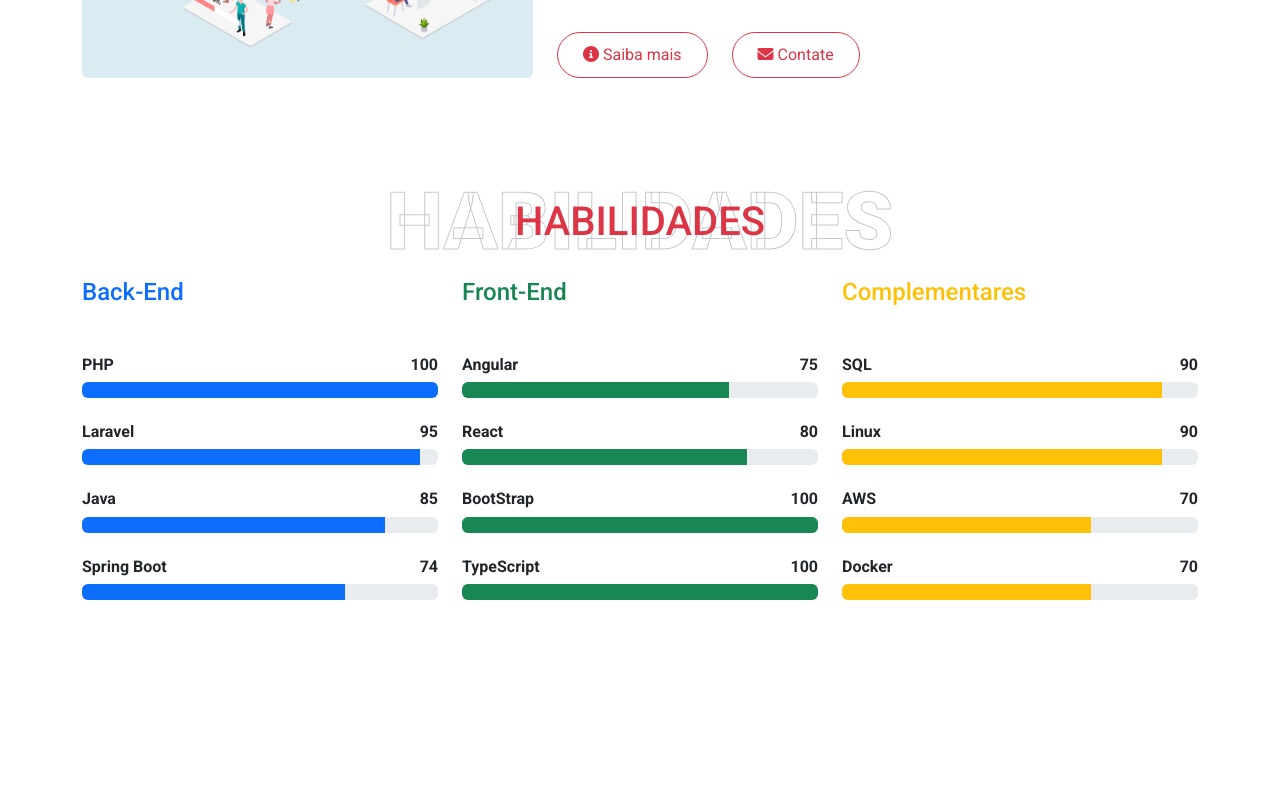
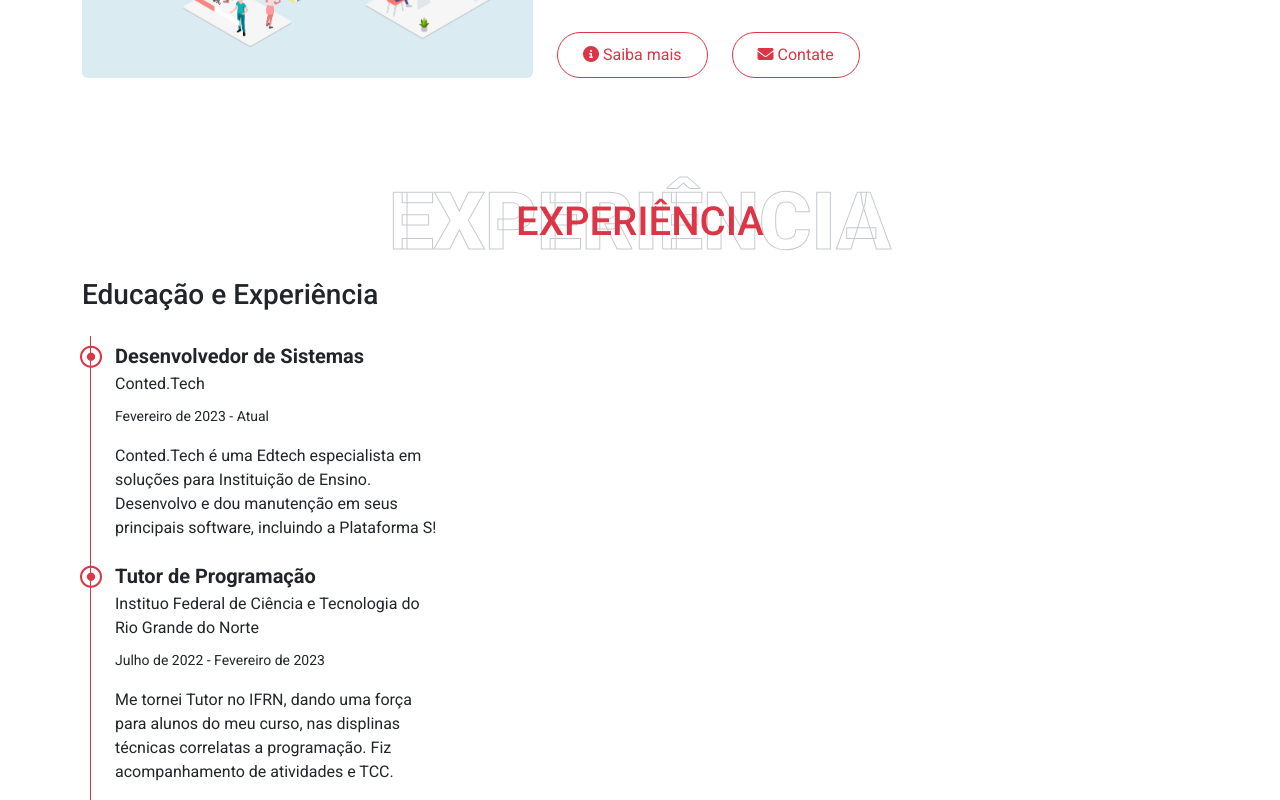
Before and after one commit to dilsoncampelo10/portifolio, an Angular app: page / in a window 1280 px wide. Shown: the part 1260-2060 px from the top of the page. Before the commit the page ends 1932 px from the top, so only its background shows below. Built offline with nearby package versions, Linux system fonts and the light colour scheme.

Commit message:
experience are

```diff
--- a/src/app/app.module.ts
+++ b/src/app/app.module.ts
@@ -7,6 +7,7 @@ import { HeaderComponent } from './components/header/header.component';
 import { NavbarComponent } from './components/navbar/navbar.component';
 import { AboutComponent } from './components/about/about.component';
 import { SkillComponent } from './components/skill/skill.component';
+import { ExperienceComponent } from './components/experience/experience.component';
 
 @NgModule({
   declarations: [
@@ -15,7 +16,8 @@ import { SkillComponent } from './components/skill/skill.component';
     HeaderComponent,
     NavbarComponent,
     AboutComponent,
-    SkillComponent
+    SkillComponent,
+    ExperienceComponent
   ],
   imports: [
     BrowserModule
--- /dev/null
+++ b/src/app/components/experience/experience.component.html
@@ -0,0 +1,25 @@
+<section class="container-fluid py-5" id="experience">
+  <div class="container">
+      <div class="position-relative d-flex align-items-center justify-content-center">
+          <h1 class="display-1 text-uppercase text-white title-section">Experiência</h1>
+          <h1 class="position-absolute text-uppercase text-danger">Experiência</h1>
+      </div>
+      <div class="row align-items-center">
+          <div class="col-lg-4">
+              <h3 class="mb-4">Educação e Experiência</h3>
+              <div class="border-start border-danger pt-2 ps-4 ms-2">
+                  <div class="position-relative ex-me mb-4" *ngFor="let experience of experiences">
+                      <i class="far fa-dot-circle text-danger position-absolute exp-circle"></i>
+                      <h5 class="fw-bold mb-1">{{experience.title}}</h5>
+                      <p class="mb-2">{{experience.locale}}</p>
+                      <p><small>{{experience.date}}</small></p>
+                      <p>
+                          {{experience.description}}
+                      </p>
+                  </div>
+
+              </div>
+          </div>
+      </div>
+  </div>
+</section>
--- /dev/null
+++ b/src/app/components/experience/experience.component.scss
@@ -0,0 +1,5 @@
+.exp-circle{
+  font-size: 22px;
+  top: 2px;
+  left: -35px;
+}
--- /dev/null
+++ b/src/app/components/experience/experience.component.ts
@@ -0,0 +1,11 @@
+import { Component } from '@angular/core';
+import { IExperience } from 'src/app/interfaces/IExperience';
+
+@Component({
+  selector: 'app-experience',
+  templateUrl: './experience.component.html',
+  styleUrls: ['./experience.component.scss']
+})
+export class ExperienceComponent {
+    experiences: IExperience[] = [{title:'Desenvolvedor de Sistemas',locale:'Conted.Tech',date:'Fevereiro de 2023 - Atual',description:'Conted.Tech é uma Edtech especialista em soluções para Instituição de Ensino. Desenvolvo e dou manutenção em seus principais software, incluindo a Plataforma S!'},{title:'Tutor de Programação',locale:'Instituo Federal de Ciência e Tecnologia do Rio Grande do Norte',date:'Julho de 2022 - Fevereiro de 2023',description:'Me tornei Tutor no IFRN, dando uma força para alunos do meu curso, nas displinas técnicas correlatas a programação. Fiz acompanhamento de atividades e TCC.'},{title:'Desenvolvedor Web',locale:'Autônomo',date:'Junho de 2022 - Fevereiro de 2023',description:'Desenvolvimento de sites, como o site para o laboratório Maker e o site com sistema de gerenciamento do Nuarte, ambos para o IFRN.'},{title:'Curso Teńcico de Informática',locale:'Instituo Federal de Ciência e Tecnologia do Rio Grande do Norte',date:'Março de 2019 - Fevereiro de 2023',description:'Foi no IFRN que descobri a programação, aprendi sobre desenlvolvimento, redes de computadores, banco de dados e etc.'}]
+}
--- a/src/app/components/header/header.component.ts
+++ b/src/app/components/header/header.component.ts
@@ -6,25 +6,10 @@ import { Component } from '@angular/core';
   styleUrls: ['./header.component.scss']
 })
 export class HeaderComponent {
-  textoOriginal = "Desenvolvedor de Software, Desenvolvedor Back-End, Desenvolvedor PHP/Laravel, Desenvolvedor Java/Spring";
-  palavras: string[] = this.textoOriginal.split(', '); // Separa as palavras pela vírgula e espaço
-  palavraAtualIndex = 0;
-  palavraAtual = '';
-  mostrarTexto = true;
 
   ngOnInit() {
-    this.mostrarProximaPalavra();
+
   }
 
-  mostrarProximaPalavra() {
-    if (this.palavraAtualIndex < this.palavras.length) {
-      this.palavraAtual = this.palavras[this.palavraAtualIndex];
-      this.palavraAtualIndex++;
-      this.mostrarTexto = true;
-      setTimeout(() => {
-        this.mostrarTexto = false;
-        this.mostrarProximaPalavra();
-      }, 2000); // 2000 milissegundos (2 segundos) para mostrar cada palavra
-    }
-  }
+
 }
--- /dev/null
+++ b/src/app/interfaces/IExperience.ts
@@ -0,0 +1,6 @@
+export interface IExperience {
+    title: string,
+    locale: string,
+    date: string,
+    description: string
+}
--- a/src/app/pages/index/index.component.html
+++ b/src/app/pages/index/index.component.html
@@ -1,4 +1,5 @@
 <app-navbar></app-navbar>
 <app-header></app-header>
 <app-about></app-about>
+<app-experience></app-experience>
 <app-skill></app-skill>
```
Also changed, not shown: 1 other file (tests, documents, lock files or other folders).
